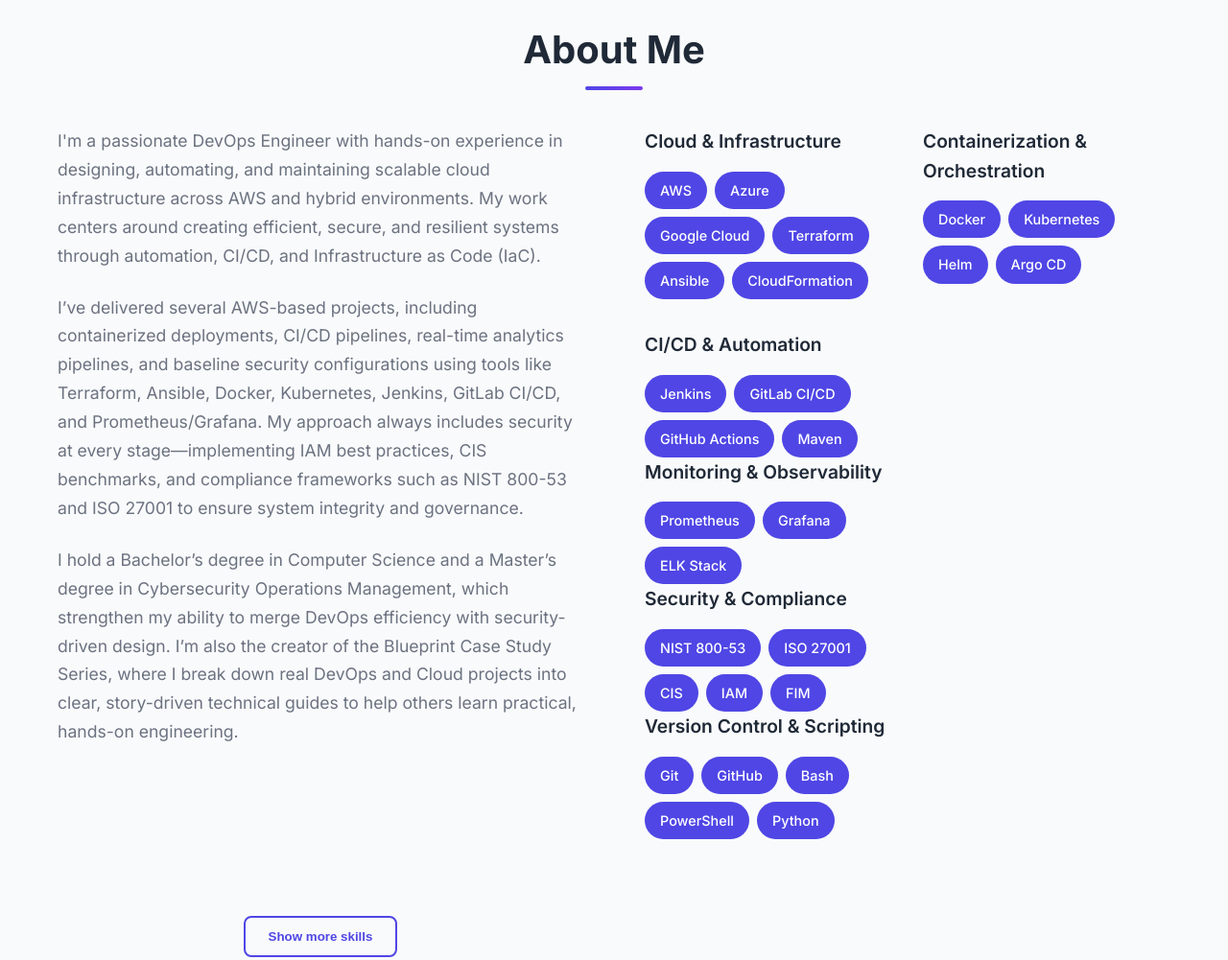
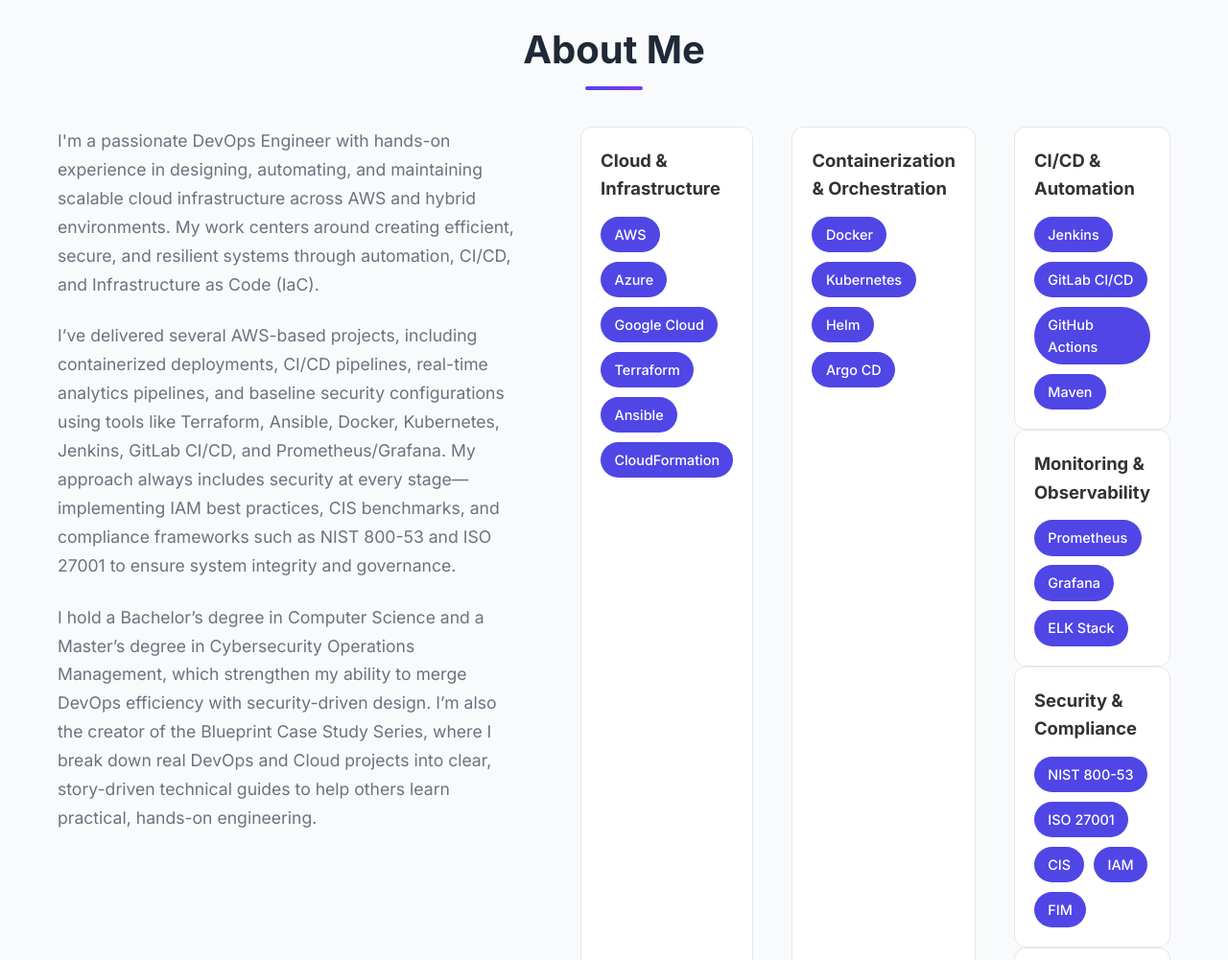
Before and after one commit to Eweka01/GabrielEweka.dev, a plain HTML site: page index.html in a window 1280 px wide. Shown: the part 860-1861 px from the top of the page at 96% size. Drawn offline with Linux system fonts and the light colour scheme.

Commit message:
Desktop Skills UX: card layout, hoverable chips, 3-column grid on large screens

```diff
--- a/styles.css
+++ b/styles.css
@@ -332,26 +332,40 @@ section {
     gap: 2rem;
 }
 
-.skill-category h3 {
-    font-size: 1.2rem;
-    font-weight: 600;
-    margin-bottom: 1rem;
-    color: #1F2937;
+/* Desktop polish for skills */
+.skill-category {
+    background: #ffffff;
+    border: 1px solid #E5E7EB;
+    border-radius: 12px;
+    padding: 1.25rem;
 }
 
 .skills {
     display: flex;
     flex-wrap: wrap;
-    gap: 0.5rem;
+    gap: 0.6rem 0.6rem;
 }
 
 .skill-tag {
     background-color: #4F46E5;
     color: white;
-    padding: 0.5rem 1rem;
-    border-radius: 20px;
+    padding: 0.45rem 0.9rem;
+    border-radius: 999px;
     font-size: 0.9rem;
     font-weight: 500;
+    transition: transform 0.15s ease, box-shadow 0.15s ease, background-color 0.15s ease;
+}
+
+.skill-tag:hover {
+    transform: translateY(-1px);
+    box-shadow: 0 6px 14px rgba(79,70,229,0.25);
+    background-color: #4338CA;
+}
+
+/* Wider grid and spacing on large screens */
+@media (min-width: 1024px) {
+    .skills-grid { grid-template-columns: repeat(3, 1fr); gap: 2.5rem; }
+    .skill-category h3 { font-size: 1.15rem; margin-bottom: 0.875rem; }
 }
 
 /* Current Work Section */
@@ -811,3 +825,9 @@ section {
     .skills-more { display: none; }
     .skills-more.expanded { display: block; }
 }
+
+/* Hide mobile toggle on desktop; show on mobile */
+.skills-toggle-wrap { display: none; }
+@media (max-width: 768px) {
+    .skills-toggle-wrap { display: block; }
+}
```
